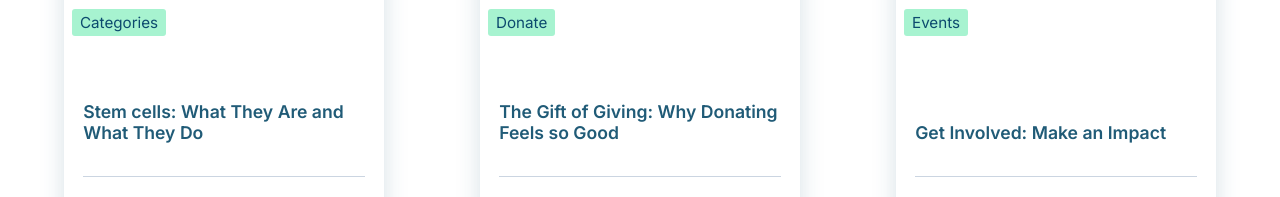
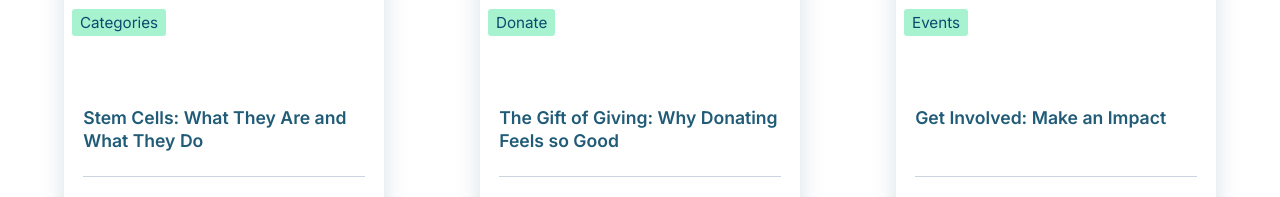
Before and after one commit to winnteas/for-a-cure-foundation, a React (Create React App) app: page / in a window 1280 px wide. Shown: the part 2562-2759 px from the top of the page. Built offline with nearby package versions, Linux system fonts and the light colour scheme.

Commit message:
fix alignment

```diff
--- a/src/features/news/NewsSection.module.css
+++ b/src/features/news/NewsSection.module.css
@@ -76,6 +76,9 @@
   padding-bottom: 1rem;
   /* margin-bottom: 0.7rem; */
   /* margin-top: 0.2rem; */
+  height: 2.2rem;
+  line-height: 1.3;
+  overflow: hidden;
 }
 .newsBottomRow {
   display: flex;
--- a/src/features/news/NewsSection.tsx
+++ b/src/features/news/NewsSection.tsx
@@ -18,7 +18,7 @@ interface NewsItem {
 
 const news: NewsItem[] = [
   {
-    title: 'Stem cells: What They Are and What They Do',
+    title: 'Stem Cells: What They Are and What They Do',
     date: 'Jun 08,2025',
     desc: 'Learn about the basics of stem cells and their potential in medical research.',
     category: 'Categories',
--- a/src/pages/News.tsx
+++ b/src/pages/News.tsx
@@ -9,7 +9,7 @@ import thumb3 from '../assets/news-thumbnails/news-thumbnail-3.svg';
 import Breadcrumb from '../components/breadcrumb/Breadcrumb';
 
 const cards = [
-  { title: 'Stem cells: What They Are and What They Do', date: 'Jun 08,2025', desc: '', category: 'Categories', categoryType: 'categories' as const, image: thumb1 },
+  { title: 'Stem Cells: What They Are and What They Do', date: 'Jun 08,2025', desc: '', category: 'Categories', categoryType: 'categories' as const, image: thumb1 },
   { title: 'The Gift of Giving: Why Donating Feels so Good', date: 'Jun 08,2025', desc: '', category: 'Donate', categoryType: 'donate' as const, image: thumb2 },
   { title: 'Get involved: Make an Impact', date: 'Jun 08,2025', desc: '', category: 'Events', categoryType: 'events' as const, image: thumb3 },
   { title: 'The Power of Volunteering: Why Giving Your Time Matters', date: 'Jun 08,2025', desc: '', category: 'Categories', categoryType: 'categories' as const, image: thumb1 },
```
Also changed, not shown: 12 other files (tests, documents, lock files or other folders).
